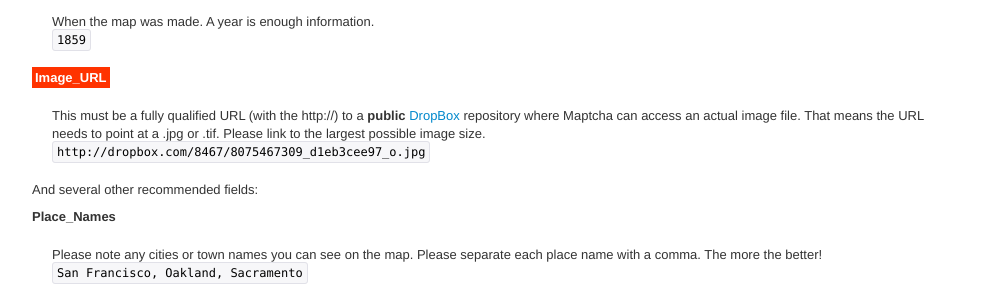
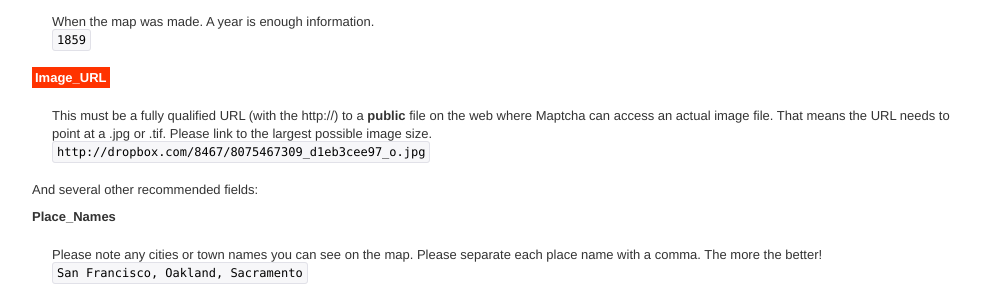
Before and after one commit to stamen/maptcha-v2, a Flask app: page /upload in a window 1280 px wide. Shown: the part 792-1092 px from the top of the page, without its empty margins (138-1119 px from the left). Run offline with Flask 2, Linux system fonts and the light colour scheme; parts of the project's set-up code (start-up, migrations or seed data) failed here and were passed over; some libraries are stand-ins or nearby versions.

Commit message:
Removed another reference to Dropbox being required

```diff
--- a/edit_ui/templates/upload.html
+++ b/edit_ui/templates/upload.html
@@ -50,7 +50,7 @@
         <dd>When the map was made. A year is enough information.<br />
             <code class="example">1859</code></dd>
         <dt><span class="required">Image_URL</span></dt>
-        <dd>This must be a fully qualified URL (with the http://) to a <strong>public</strong> <a href="https://www.dropbox.com/">DropBox</a> repository where Maptcha can access an actual image file. That means the URL needs to point at a .jpg or .tif. Please link to the largest possible image size.<br />
+        <dd>This must be a fully qualified URL (with the http://) to a <strong>public</strong> file on the web where Maptcha can access an actual image file. That means the URL needs to point at a .jpg or .tif. Please link to the largest possible image size.<br />
             <code class="example">http://dropbox.com/8467/8075467309_d1eb3cee97_o.jpg</code></dd>
         <p>And several other recommended fields:</p>
         <dt>Place_Names</dt>
```
